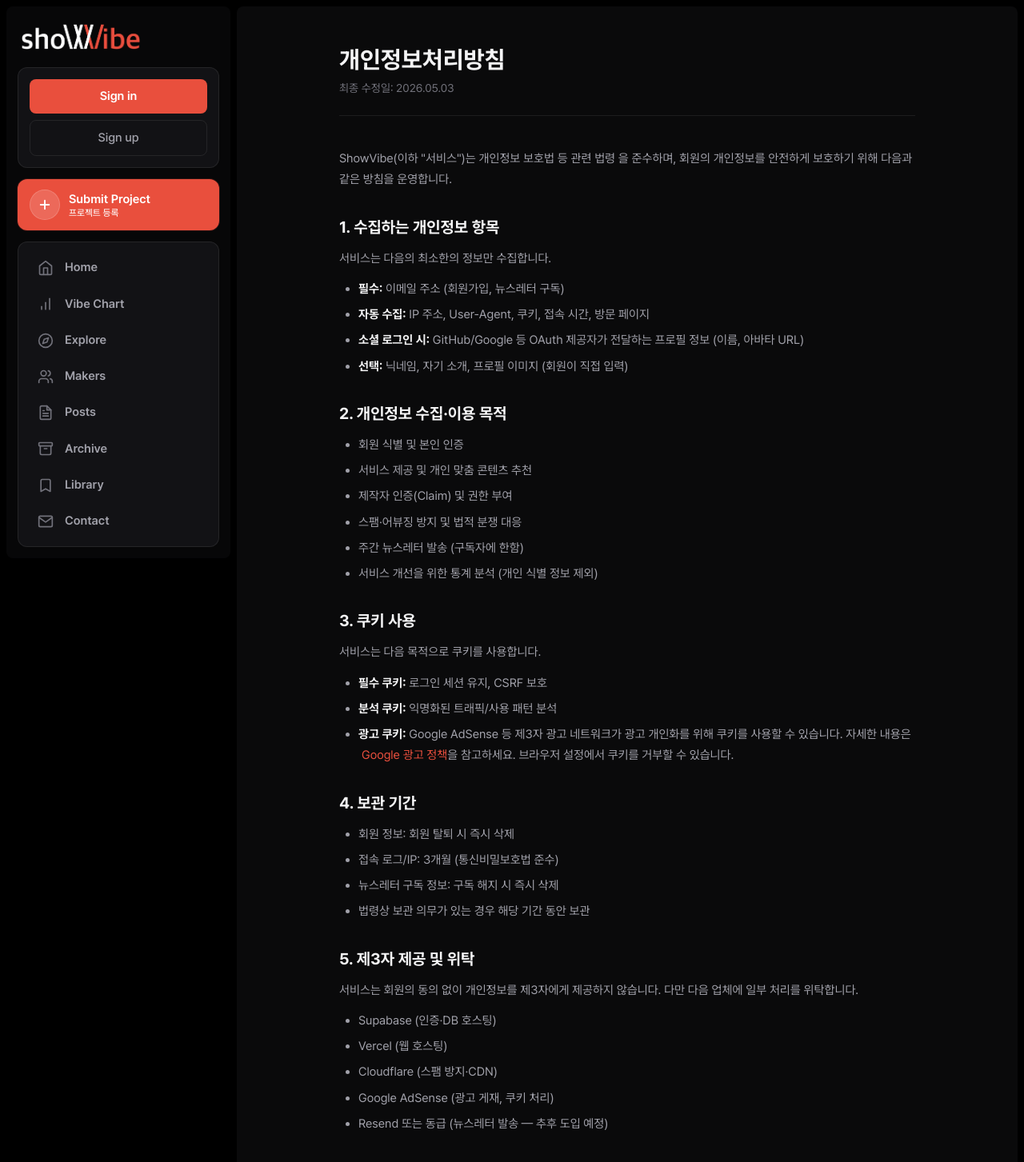
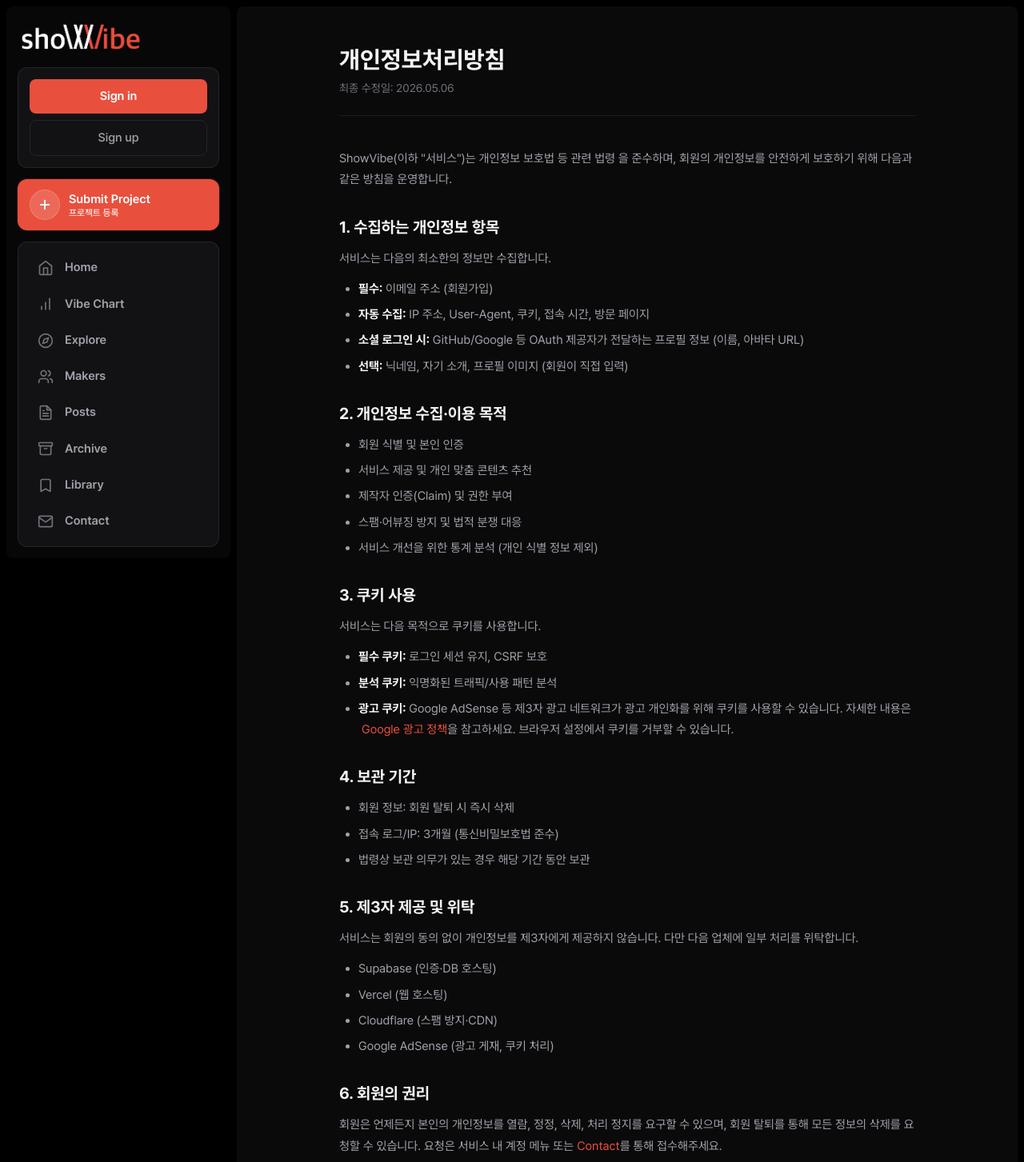
Before and after one commit to seonbright01/showvibe, a Next.js app: page /legal/privacy in a window 1280 px wide. Shown: the top 1453 px of the page at 80% size. Built offline with nearby package versions, Linux system fonts and the light colour scheme; no server answers.

Commit message:
chore(legal): privacy/terms newsletter·Resend 잔여 제거 (P0.4)

```diff
--- a/src/app/legal/privacy/page.tsx
+++ b/src/app/legal/privacy/page.tsx
@@ -6,7 +6,7 @@ export const metadata: Metadata = {
   description: "ShowVibe가 수집·처리하는 개인정보의 항목, 목적, 보관 기간",
 };
 
-const LAST_UPDATED = "2026.05.03";
+const LAST_UPDATED = "2026.05.06";
 
 export default function PrivacyPage() {
   return (
@@ -41,7 +41,7 @@ export default function PrivacyPage() {
               <ul className="list-disc pl-6 space-y-1.5">
                 <li>
                   <strong className="text-text-high">필수:</strong> 이메일 주소
-                  (회원가입, 뉴스레터 구독)
+                  (회원가입)
                 </li>
                 <li>
                   <strong className="text-text-high">자동 수집:</strong> IP 주소,
@@ -68,7 +68,6 @@ export default function PrivacyPage() {
                 <li>서비스 제공 및 개인 맞춤 콘텐츠 추천</li>
                 <li>제작자 인증(Claim) 및 권한 부여</li>
                 <li>스팸·어뷰징 방지 및 법적 분쟁 대응</li>
-                <li>주간 뉴스레터 발송 (구독자에 한함)</li>
                 <li>서비스 개선을 위한 통계 분석 (개인 식별 정보 제외)</li>
               </ul>
             </section>
@@ -111,7 +110,6 @@ export default function PrivacyPage() {
               <ul className="list-disc pl-6 space-y-1.5">
                 <li>회원 정보: 회원 탈퇴 시 즉시 삭제</li>
                 <li>접속 로그/IP: 3개월 (통신비밀보호법 준수)</li>
-                <li>뉴스레터 구독 정보: 구독 해지 시 즉시 삭제</li>
                 <li>법령상 보관 의무가 있는 경우 해당 기간 동안 보관</li>
               </ul>
             </section>
@@ -129,7 +127,6 @@ export default function PrivacyPage() {
                 <li>Vercel (웹 호스팅)</li>
                 <li>Cloudflare (스팸 방지·CDN)</li>
                 <li>Google AdSense (광고 게재, 쿠키 처리)</li>
-                <li>Resend 또는 동급 (뉴스레터 발송 — 추후 도입 예정)</li>
               </ul>
             </section>
 
--- a/src/app/legal/terms/page.tsx
+++ b/src/app/legal/terms/page.tsx
@@ -6,7 +6,7 @@ export const metadata: Metadata = {
   description: "ShowVibe 서비스 이용약관",
 };
 
-const LAST_UPDATED = "2026.05.03";
+const LAST_UPDATED = "2026.05.06";
 
 export default function TermsPage() {
   return (
@@ -82,7 +82,6 @@ export default function TermsPage() {
                 <li>프로젝트 검색·탐색·차트·컬렉션</li>
                 <li>제작자 프로필, 댓글, 저장, 공유</li>
                 <li>제작자 직접 등록(Submit) 및 인증(Claim)</li>
-                <li>뉴스레터 구독</li>
               </ul>
             </section>
 
```
